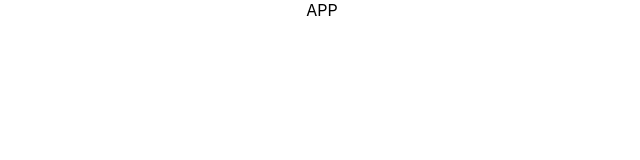
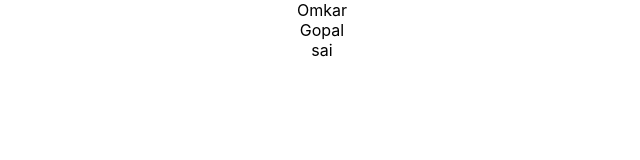
Before and after one commit to omkarpembarti/react_practice, a React (Create React App) app: page / in a window 1280 px wide. Shown: the top 160 px of the page, without its empty margins (318-958 px from the left). Built offline with nearby package versions, Linux system fonts and the light colour scheme.

Commit message:
Added ErrorBoundary componet into App component

```diff
--- a/src/App.js
+++ b/src/App.js
@@ -1,10 +1,26 @@
 
 import './App.css';
+import ErrorBoundary from './components/ErrorBoundary';
+
+function Card({ surname }) {
+  if (surname === "pembarti")
+    throw new Error("Error in Custom Card component");
+  return <div>{surname}</div>;
+}
+
 
 function App() {
   return (
     <div className="App">
-      APP
+      <ErrorBoundary>
+        <div>Omkar</div>
+      </ErrorBoundary>
+      <ErrorBoundary>
+        <div>Gopal</div>
+      </ErrorBoundary>
+      <ErrorBoundary>
+        <div><Card surname="sai" /></div>
+      </ErrorBoundary>
     </div>
   );
 }
```
